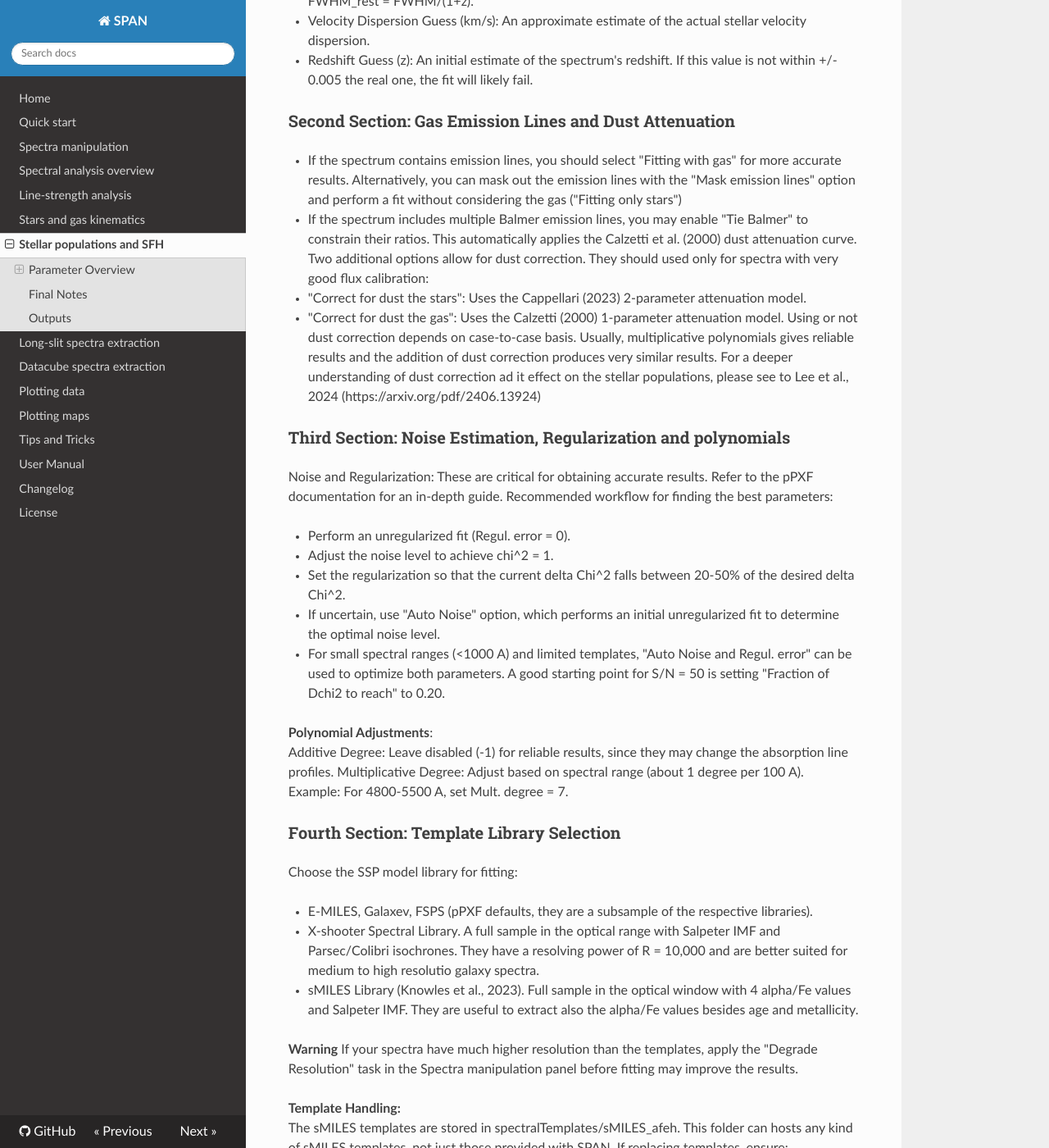
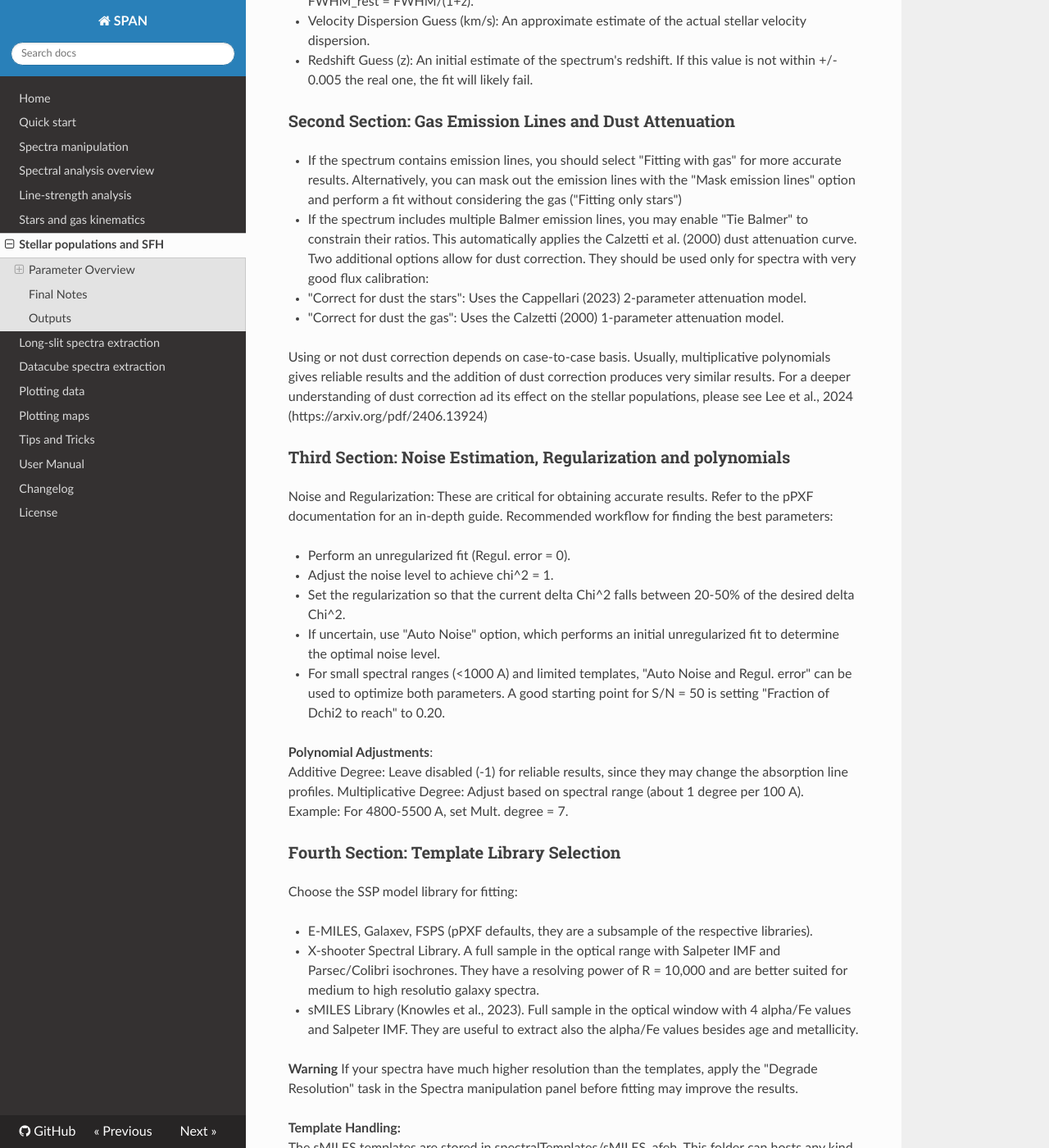
Before and after one commit to danielegasparri/span-gui, an MkDocs documentation site: the page built from docs/stellar_populations_and_SFH.md, in a window 1280 px wide and 1400 px high, scrolled down 1505 px. Shown: the whole window at 82% size. Built offline with MkDocs 1.6.1, drawn with Linux system fonts in a browser that asks for light colours; nearby versions of some CDN libraries; some of the changed text lies outside the part shown.

Commit message:
Add files via upload

```diff
--- a/docs/stellar_populations_and_SFH.md
+++ b/docs/stellar_populations_and_SFH.md
@@ -35,10 +35,11 @@ The parameters are grouped into six sections, separated by horizontal dividers.
 ### Second Section: Gas Emission Lines and Dust Attenuation
 - If the spectrum contains emission lines, you should select "Fitting with gas" for more accurate results. Alternatively, you can mask out the emission lines with the "Mask emission lines" option and perform a fit without considering the gas ("Fitting only stars")
 - If the spectrum includes multiple Balmer emission lines, you may enable "Tie Balmer" to constrain their ratios. This automatically applies the Calzetti et al. (2000) dust attenuation curve.
-Two additional options allow for dust correction. They should used only for spectra with very good flux calibration:
+Two additional options allow for dust correction. They should be used only for spectra with very good flux calibration:
 - "Correct for dust the stars": Uses the Cappellari (2023) 2-parameter attenuation model.
 - "Correct for dust the gas": Uses the Calzetti (2000) 1-parameter attenuation model.
-Using or not dust correction depends on case-to-case basis. Usually, multiplicative polynomials gives reliable results and the addition of dust correction produces very similar results. For a deeper understanding of dust correction ad it effect on the stellar populations, please see to Lee et al., 2024 (https://arxiv.org/pdf/2406.13924)
+
+Using or not dust correction depends on case-to-case basis. Usually, multiplicative polynomials gives reliable results and the addition of dust correction produces very similar results. For a deeper understanding of dust correction ad its effect on the stellar populations, please see Lee et al., 2024 (https://arxiv.org/pdf/2406.13924)
 
 
 
```
Also changed, not shown: other parts of docs/stellar_populations_and_SFH.md (+3 -2 lines).
